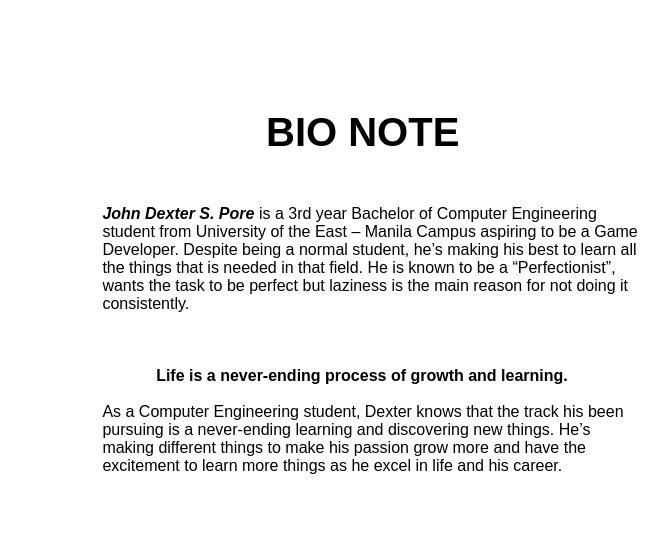
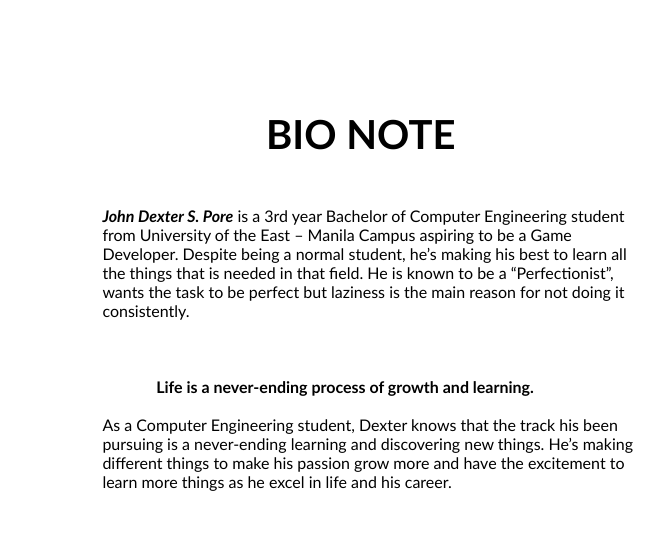
Before and after one commit to jdpore/Personal-Webpage, a plain HTML site: page mp2.html in a window 1280 px wide. Shown: the part 149-690 px from the top of the page, 0-671 px from the left. Drawn offline with Linux system fonts and the light colour scheme.

Commit message:
Mp2 Edited

```diff
--- a/style_mp2.css
+++ b/style_mp2.css
@@ -13,7 +13,7 @@ body {
   margin: auto;
 }
 
-.logo{
+.logo {
   margin-right: 25%;
 }
 
@@ -24,8 +24,8 @@ a {
   margin-top: -10px;
 }
 
-img{
-    vertical-align: middle;
+img {
+  vertical-align: middle;
 }
 
 .bg {
@@ -76,7 +76,7 @@ p.thick {
   position: absolute;
   text-align: left;
   margin-top: 16%;
-  font-family: sans-serif;
+  font-family: Calibri;
 }
 
 div {
@@ -90,5 +90,5 @@ h1 {
   position: absolute;
   text-align: left;
   font-size: 40px;
-  font-family: sans-serif;
+  font-family: Calibri;
 }
```
